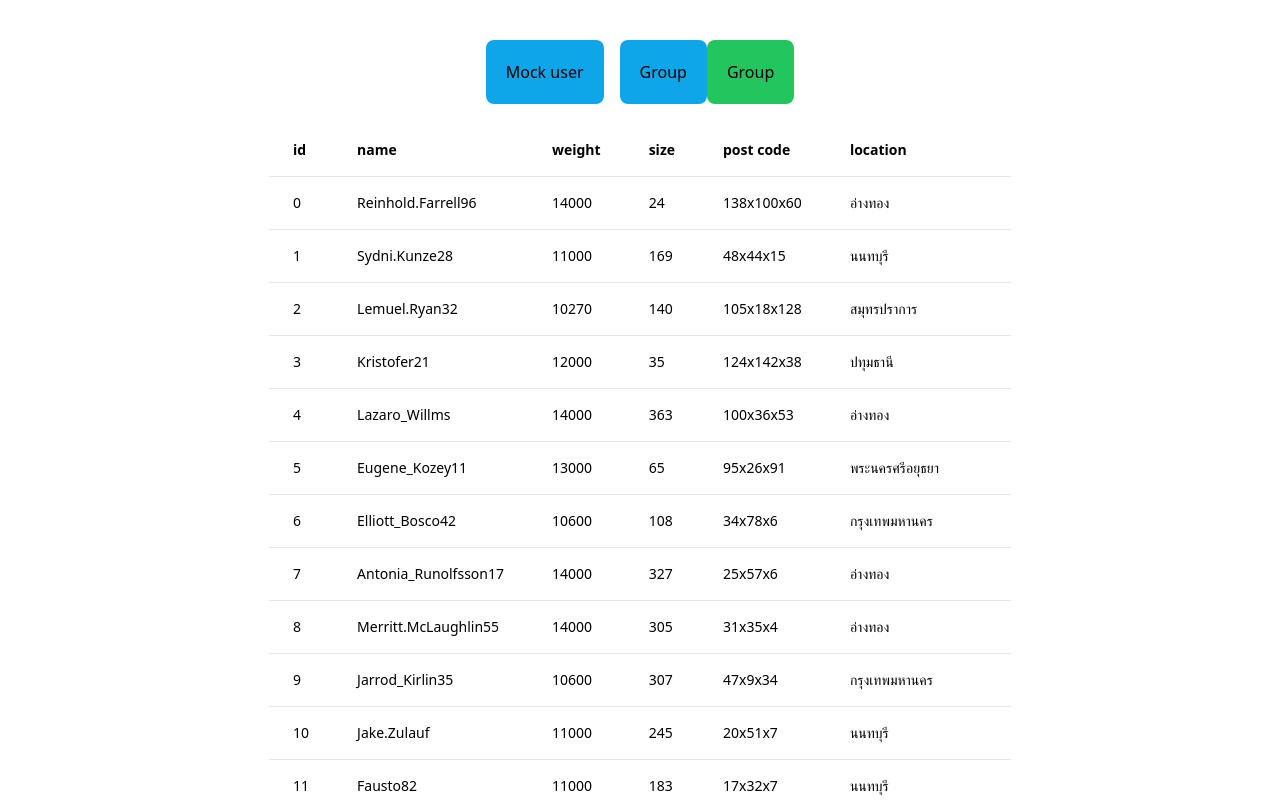
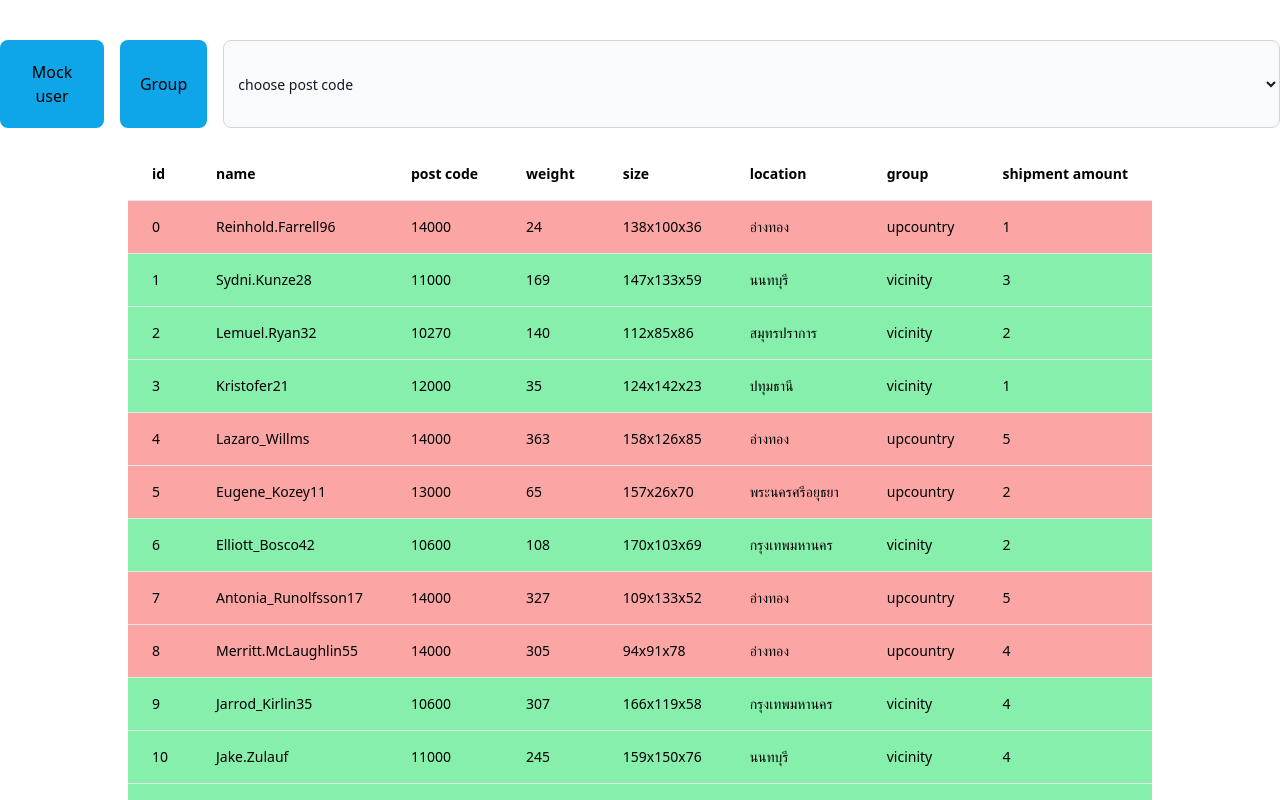
Before and after one commit to Dsypasit/map_jub, a Next.js app: page / in a window 1280 px wide. Shown: the top 800 px of the page. Built offline with nearby package versions, Linux system fonts and the light colour scheme.

Commit message:
feat: show group table by gui

```diff
--- a/components/tableCustomer.tsx
+++ b/components/tableCustomer.tsx
@@ -29,7 +29,7 @@ interface Customer{
 
 type TableProps = {
  head: string[]
- body: Customer[]
+ body: Customer[]|undefined
 }
 
 function maximumCustomerSize(customer: Customer): string{
@@ -37,9 +37,9 @@ function maximumCustomerSize(customer: Customer): string{
     let minValue = splitSize(customerBoxs[0].size)
     for (let box of customerBoxs){
         let boxSize = splitSize(box.size)
-        minValue[0] = Math.min(minValue[0], boxSize[0])
-        minValue[1] = Math.min(minValue[1], boxSize[1])
-        minValue[2] = Math.min(minValue[2], boxSize[2])
+        minValue[0] = Math.max(minValue[0], boxSize[0])
+        minValue[1] = Math.max(minValue[1], boxSize[1])
+        minValue[2] = Math.max(minValue[2], boxSize[2])
     }
     return minValue.join("x")
 }
@@ -72,7 +72,7 @@ export default function Table (props: TableProps){
             </tr>
             </thead>
             <tbody>
-            {props.body.map((e, i) => (
+            {props.body?.map((e, i) => (
                         <tr className={`border-b dark:border-neutral-500 ${e.pickup === Pickup.upcountry ? 'bg-red-300' : (e.pickup === Pickup.makesend ? 'bg-sky-300' : (e.pickup === Pickup.vicinity ? 'bg-green-300' : ''))}` } key={i}>
                                 <td className="whitespace-nowrap px-6 py-4 font-medium" > {e.id} </td>
                                 <td className="whitespace-nowrap px-6 py-4 font-medium" > {e.name} </td>
@@ -81,6 +81,7 @@ export default function Table (props: TableProps){
                                 <td className="whitespace-nowrap px-6 py-4 font-medium" > {maximumCustomerSize(e)} </td>
                                 <td className="whitespace-nowrap px-6 py-4 font-medium" > {e.location} </td>
                                 <td className="whitespace-nowrap px-6 py-4 font-medium" > {e.pickup} </td>
+                                <td className="whitespace-nowrap px-6 py-4 font-medium" > {e.shipment.amount} </td>
                         </tr>
                         ))}
             </tbody>
--- a/pages/index.tsx
+++ b/pages/index.tsx
@@ -1,4 +1,4 @@
-import React, { useEffect, useState } from 'react';
+import React, { useEffect, useState, useRef, ChangeEvent } from 'react';
 import mockData from '../mock_data/Person.json'
 import locationData from '../mock_data/post_code.json'
 import Table from '../components/tableCustomer'
@@ -59,6 +59,14 @@ interface Location{
 
 interface CustomerGroup{
     post_code: string
+    customers: Customer[]
+}
+
+interface LogisticCustomers{
+    logistic: Logistic | null
+    postcode: string
+    sumWeight: number
+    sumShipment: number
     customers: Customer[]
 }
 
@@ -198,7 +206,7 @@ function mockShipment(): Shipment{
     for (let i=0; i< amount; i++){
         box.push({
             weight : randomRange(100),
-            size : randomRange(170).toString() +'x' + randomRange(150).toString()+'x' + randomRange(150).toString(),
+            size : randomRange(170).toString() +'x' + randomRange(150).toString()+'x' + randomRange(90).toString(),
          })
     }
     return {
@@ -225,9 +233,9 @@ function maximumCustomerSize(customer: Customer): string{
     let minValue = splitSize(customerBoxs[0].size)
     for (let box of customerBoxs){
         let boxSize = splitSize(box.size)
-        minValue[0] = Math.min(minValue[0], boxSize[0])
-        minValue[1] = Math.min(minValue[1], boxSize[1])
-        minValue[2] = Math.min(minValue[2], boxSize[2])
+        minValue[0] = Math.max(minValue[0], boxSize[0])
+        minValue[1] = Math.max(minValue[1], boxSize[1])
+        minValue[2] = Math.max(minValue[2], boxSize[2])
     }
     return minValue.join("x")
 }
@@ -248,7 +256,7 @@ function compareShipmentAmount(cusAmount:number, logAmount:number): boolean{
     return cusAmount <= logAmount
 }
 
-function selectCars(customerGroup: CustomerGroup){
+function selectCars(customerGroup: CustomerGroup): LogisticCustomers {
     let sumWeight = customerGroup.customers.reduce((pre, cur) => pre+sumShipmentWeight(cur), 0)
     let sumShipment = customerGroup.customers.reduce((pre, cur) => pre+cur.shipment.amount, 0)
 
@@ -257,62 +265,104 @@ function selectCars(customerGroup: CustomerGroup){
         sumWeight <= e.condition.box.weight
     ))
 
-    let selectIndex = -1
-    for (let i=0; i<filterCars.length; i++){
-        let boxSize = filterCars[i].condition.box.size
-        selectIndex = i
+    let selectIndex = 0
     for (let customer of customerGroup.customers){
         let customerSize = maximumCustomerSize(customer)
-            if (!lessBox(customerSize, boxSize)){
-                selectIndex = -1
+        while(selectIndex<filterCars.length){
+            let boxSize = filterCars[selectIndex].condition.box.size
+            if (lessBox(customerSize, boxSize)){
                 break
             }
+            selectIndex++
         }
-        if (selectIndex !== -1){
-            break
+        if (!(selectIndex<filterCars.length)) return {
+        logistic: null,
+        postcode: customerGroup.post_code,
+        sumWeight,
+        sumShipment,
+        customers: customerGroup.customers
         }
     }
     return {
-        logisic: filterCars[selectIndex],
+        logistic: filterCars[selectIndex],
+        postcode: customerGroup.post_code,
         sumWeight,
-        sumShipment
+        sumShipment,
+        customers: customerGroup.customers
     }
 }
 
 export default function Index(){
   let [customers, setCustomers] = useState<Array<Customer>>([]);
-    let [head, setHead] = useState<string[]>(["id", "name", "weight", "size", "post code", "location"]);
-    useEffect((()=>{
-                setCustomers(mockCustomer(customer_name_list));
-                }), [])
+  let [logisticCustomer, setLogisticCustomer] = useState<LogisticCustomers[]>([]);
+  let [selectPostcode, setSelectPostCode] = useState<string[]>([])
+  let [selectCustomer, setSelectCustomer] = useState<LogisticCustomers|undefined>()
+  let [postCode, setPostCode] = useState<string>('')
+  let postCodeRef = useRef<HTMLSelectElement>(null)
+  let [head, setHead] = useState<string[]>([]);
+  useEffect(() => {
+    Mock();
+  }, []);
 
   const Mock = () => {
-        setCustomers(pickupCustomers(mockCustomer(customer_name_list)))
-        setHead(["id", "name", "post code", "weight", "size", "location", "group"])
-        let customersGroups = groupCustomerByPostCode(customers.filter(e => isBangkokAndVicinity(e)));
-        customersGroups.map(e => console.log(selectCars(e)))
+    setCustomers(pickupCustomers(mockCustomer(customer_name_list)));
+    setHead(["id", "name", "post code", "weight", "size", "location", "group", "shipment amount"]);
+    let customersGroups = groupCustomerByPostCode(
+      customers.filter((e) => isBangkokAndVicinity(e) && e.pickup===Pickup.vicinity)
+    );
+    setLogisticCustomer(customersGroups.map((e) => selectCars(e)));
+    setSelectPostCode(customersGroups.map(e => e.post_code))
+    setPostCode('')
+  };
+
+  const updateTable = () => {
+    setCustomers(pickupCustomers(customers));
+  };
+
+  const handleSelectPostCode = (e:ChangeEvent<HTMLSelectElement>) => {
+    if (!postCodeRef.current){
+        return
+    }
+    setPostCode(postCodeRef.current.value)
+    setSelectCustomer(logisticCustomer.filter(l => l.postcode == postCodeRef.current?.value)[0])
   }
 
-    const updateTable = () => {
-        setCustomers(pickupCustomers(customers))
-        setHead(["id", "name", "post code", "weight", "size", "location", "group"])
-            console.log(head)
-            console.log(customers)
+  return (
+    <>
+      <div className="flex w-full justify-center mt-10">
+        <button className="bg-sky-500 mr-4 px-5 py-5 rounded-lg" onClick={Mock}>
+          Mock user
+        </button>
+        <button className="bg-sky-500 px-5 mr-4 rounded-lg" onClick={updateTable}>
+          Group
+        </button>
+        <select
+          id="countries"
+          className="bg-gray-50 border border-gray-300 text-gray-900 text-sm rounded-lg focus:ring-blue-500 focus:border-blue-500 block w-full p-2.5 dark:bg-gray-700 dark:border-gray-600 dark:placeholder-gray-400 dark:text-white dark:focus:ring-blue-500 dark:focus:border-blue-500"
+          onChange={handleSelectPostCode}
+          value={postCode}
+          ref={postCodeRef}
+        >
+          <option selected>choose post code</option>
+          {selectPostcode.map(code => (
+            <option value={code}>{code}</option>
+          ))}
+        </select>
+      </div>
+      <div className="flex justify-center mt-5">
+        {postCode ==='' ?  <Table head={head} body={customers} /> :
+        (
+            <div>
+            <h1>Cars: {selectCustomer?.logistic?.car}</h1>
+            <h1>sum weight: {selectCustomer?.sumWeight}</h1>
+            <h1>condition-shipAmount: {selectCustomer?.logistic?.condition.shipmentAmount}</h1>
+            <h1>condition-box size: {selectCustomer?.logistic?.condition.box.size}</h1>
+            <h1>condition-box weight: {selectCustomer?.logistic?.condition.box.weight}</h1>
+            {<Table head={head} body={selectCustomer?.customers}/>}
+            </div>
+        )
   }
-
-    const groupCustomer = () => {
-        let customersGroups = groupCustomerByPostCode(customers.filter(e => isBangkokAndVicinity(e)));
-        customersGroups.map(e => selectCars(e))
-    }
-
-    return <>
-        <div className="flex w-full justify-center mt-10">
-        <button className='bg-sky-500 mr-4 px-5 py-5 rounded-lg' onClick={Mock}>Mock user</button>
-        <button className='bg-sky-500 px-5 rounded-lg' onClick={updateTable}>Group</button>
-        <button className='bg-green-500 px-5 rounded-lg' onClick={groupCustomer}>Group</button>
-        </div>
-        <div className='flex justify-center mt-5'>
-            <Table head={head} body={customers} />
       </div>
     </>
+  );
 }
```
Lines whose indentation alone changed are shown as unchanged.
